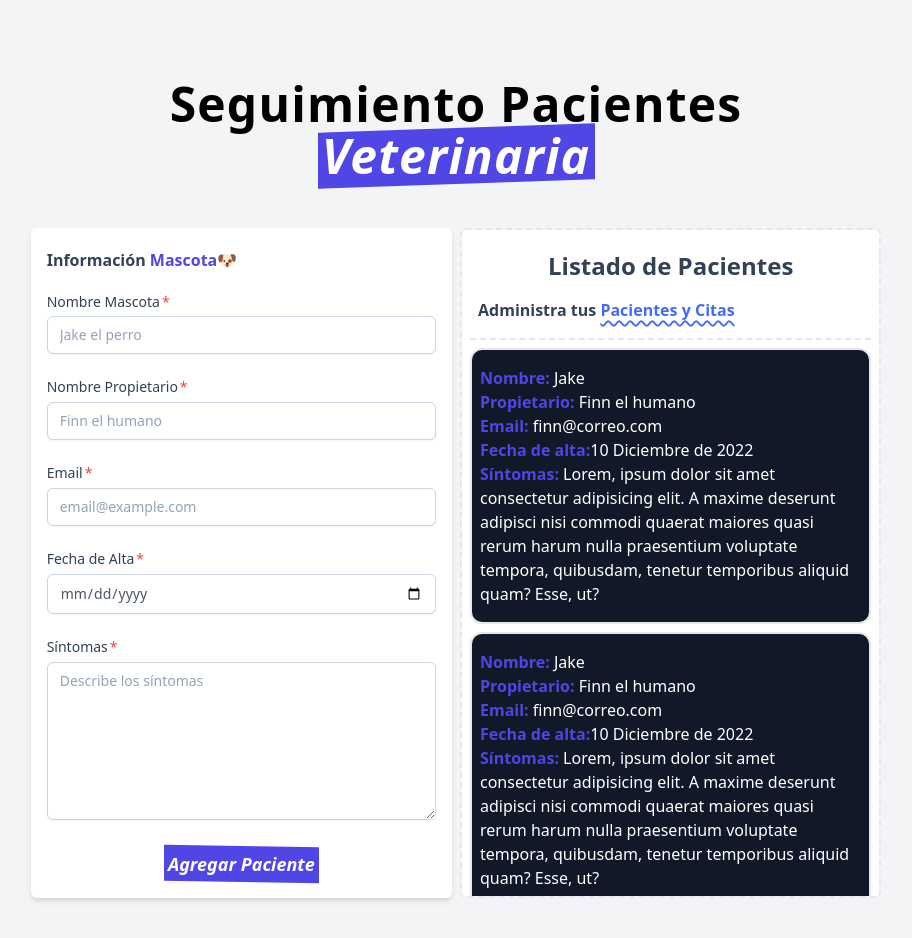
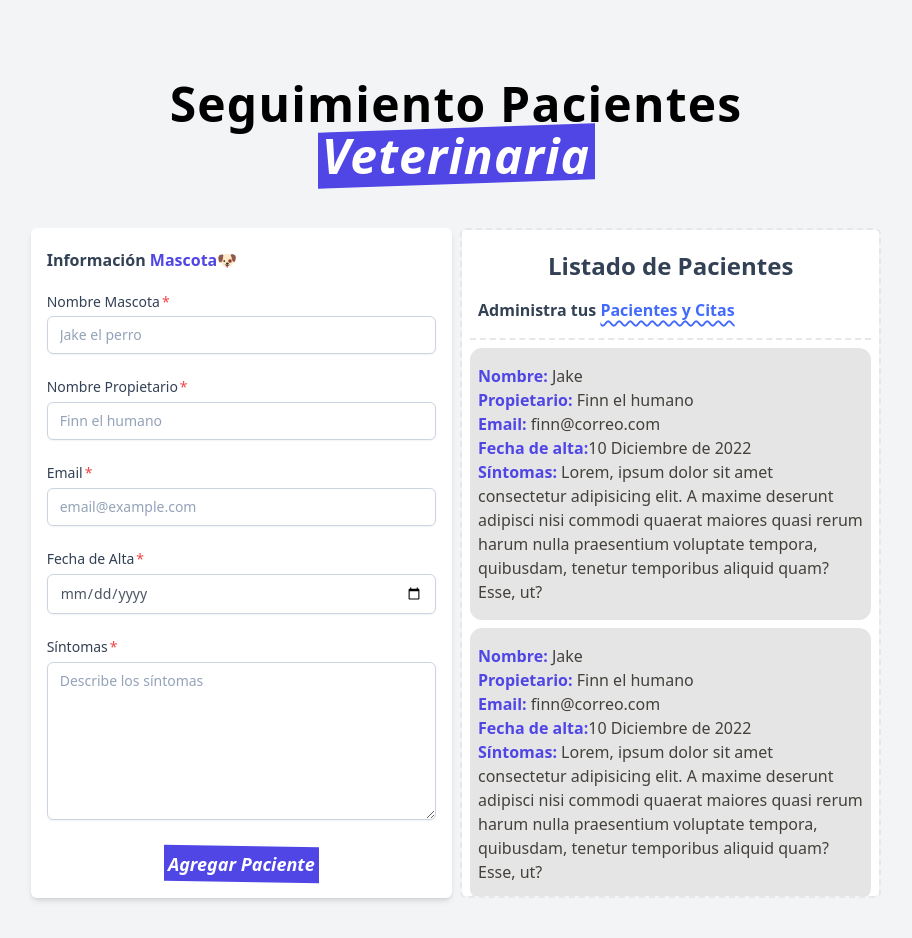
Before and after one commit to DanielRoman11/veterinaria-react, a React (Vite) app: page / in a window 1280 px wide. Shown: the whole page, without its empty margins (184-1096 px from the left). Built offline with nearby package versions, Linux system fonts and the light colour scheme.

Commit message:
fix: dark mode styles fixed

```diff
--- a/src/App.css
+++ b/src/App.css
@@ -621,12 +621,12 @@ video {
   display: flex;
 }
 
-.max-h-96 {
-  max-height: 24rem;
+.max-h-\[670px\] {
+  max-height: 670px;
 }
 
-.max-h-\[670px\] {
-  max-height: 670px;
+.min-h-\[670px\] {
+  min-height: 670px;
 }
 
 .min-h-screen {
@@ -641,15 +641,15 @@ video {
   width: 100%;
 }
 
+.border-spacing-5 {
+  --tw-border-spacing-x: 1.25rem;
+  --tw-border-spacing-y: 1.25rem;
+  border-spacing: var(--tw-border-spacing-x) var(--tw-border-spacing-y);
+}
+
 .border-spacing-2 {
   --tw-border-spacing-x: 0.5rem;
   --tw-border-spacing-y: 0.5rem;
-  border-spacing: var(--tw-border-spacing-x) var(--tw-border-spacing-y);
-}
-
-.border-spacing-5 {
-  --tw-border-spacing-x: 1.25rem;
-  --tw-border-spacing-y: 1.25rem;
   border-spacing: var(--tw-border-spacing-x) var(--tw-border-spacing-y);
 }
 
@@ -657,44 +657,13 @@ video {
   scroll-snap-type: y var(--tw-scroll-snap-strictness);
 }
 
-.snap-center {
-  scroll-snap-align: center;
-}
-
 .snap-normal {
   scroll-snap-stop: normal;
-}
-
-.scroll-m-2 {
-  scroll-margin: 0.5rem;
-}
-
-.scroll-me-7 {
-  scroll-margin-inline-end: 1.75rem;
-}
-
-.scroll-py-11 {
-  scroll-padding-top: 2.75rem;
-  scroll-padding-bottom: 2.75rem;
-}
-
-.scroll-px-2 {
-  scroll-padding-left: 0.5rem;
-  scroll-padding-right: 0.5rem;
-}
-
-.scroll-px-4 {
-  scroll-padding-left: 1rem;
-  scroll-padding-right: 1rem;
 }
 
 .scroll-py-4 {
   scroll-padding-top: 1rem;
   scroll-padding-bottom: 1rem;
-}
-
-.scroll-ps-2 {
-  scroll-padding-inline-start: 0.5rem;
 }
 
 .scroll-ps-10 {
@@ -713,32 +682,20 @@ video {
   gap: 0.5rem;
 }
 
+.space-y-2 > :not([hidden]) ~ :not([hidden]) {
+  --tw-space-y-reverse: 0;
+  margin-top: calc(0.5rem * calc(1 - var(--tw-space-y-reverse)));
+  margin-bottom: calc(0.5rem * var(--tw-space-y-reverse));
+}
+
 .space-y-5 > :not([hidden]) ~ :not([hidden]) {
   --tw-space-y-reverse: 0;
   margin-top: calc(1.25rem * calc(1 - var(--tw-space-y-reverse)));
   margin-bottom: calc(1.25rem * var(--tw-space-y-reverse));
 }
 
-.space-y-2 > :not([hidden]) ~ :not([hidden]) {
-  --tw-space-y-reverse: 0;
-  margin-top: calc(0.5rem * calc(1 - var(--tw-space-y-reverse)));
-  margin-bottom: calc(0.5rem * var(--tw-space-y-reverse));
-}
-
-.overflow-hidden {
-  overflow: hidden;
-}
-
-.overflow-y-auto {
-  overflow-y: auto;
-}
-
 .overflow-y-scroll {
   overflow-y: scroll;
-}
-
-.scroll-smooth {
-  scroll-behavior: smooth;
 }
 
 .rounded-md {
@@ -747,6 +704,16 @@ video {
 
 .rounded-xl {
   border-radius: 0.75rem;
+}
+
+.rounded-b-lg {
+  border-bottom-right-radius: 0.5rem;
+  border-bottom-left-radius: 0.5rem;
+}
+
+.rounded-t-none {
+  border-top-left-radius: 0px;
+  border-top-right-radius: 0px;
 }
 
 .border {
@@ -765,8 +732,17 @@ video {
   border-style: dashed;
 }
 
+.border-dotted {
+  border-style: dotted;
+}
+
 .border-double {
   border-style: double;
+}
+
+.border-blue-700 {
+  --tw-border-opacity: 1;
+  border-color: rgb(29 78 216 / var(--tw-border-opacity));
 }
 
 .border-slate-300 {
@@ -779,38 +755,19 @@ video {
   background-color: rgb(243 244 246 / var(--tw-bg-opacity));
 }
 
+.bg-neutral-100 {
+  --tw-bg-opacity: 1;
+  background-color: rgb(245 245 245 / var(--tw-bg-opacity));
+}
+
 .bg-white {
   --tw-bg-opacity: 1;
   background-color: rgb(255 255 255 / var(--tw-bg-opacity));
 }
 
-.bg-gray-500 {
+.bg-neutral-200 {
   --tw-bg-opacity: 1;
-  background-color: rgb(107 114 128 / var(--tw-bg-opacity));
-}
-
-.bg-gray-400 {
-  --tw-bg-opacity: 1;
-  background-color: rgb(156 163 175 / var(--tw-bg-opacity));
-}
-
-.bg-gray-600 {
-  --tw-bg-opacity: 1;
-  background-color: rgb(75 85 99 / var(--tw-bg-opacity));
-}
-
-.bg-gray-800 {
-  --tw-bg-opacity: 1;
-  background-color: rgb(31 41 55 / var(--tw-bg-opacity));
-}
-
-.bg-gray-900 {
-  --tw-bg-opacity: 1;
-  background-color: rgb(17 24 39 / var(--tw-bg-opacity));
-}
-
-.p-4 {
-  padding: 1rem;
+  background-color: rgb(229 229 229 / var(--tw-bg-opacity));
 }
 
 .px-2 {
@@ -833,22 +790,14 @@ video {
   padding-bottom: 0.5rem;
 }
 
-.py-5 {
-  padding-top: 1.25rem;
-  padding-bottom: 1.25rem;
-}
-
 .py-4 {
   padding-top: 1rem;
   padding-bottom: 1rem;
 }
 
-.pb-3 {
-  padding-bottom: 0.75rem;
-}
-
-.pb-4 {
-  padding-bottom: 1rem;
+.py-5 {
+  padding-top: 1.25rem;
+  padding-bottom: 1.25rem;
 }
 
 .text-center {
@@ -877,10 +826,6 @@ video {
 
 .font-bold {
   font-weight: 700;
-}
-
-.font-light {
-  font-weight: 300;
 }
 
 .font-medium {
@@ -933,14 +878,14 @@ video {
   color: rgb(51 65 85 / var(--tw-text-opacity));
 }
 
+.text-stone-700 {
+  --tw-text-opacity: 1;
+  color: rgb(68 64 60 / var(--tw-text-opacity));
+}
+
 .text-white {
   --tw-text-opacity: 1;
   color: rgb(255 255 255 / var(--tw-text-opacity));
-}
-
-.text-yellow-300 {
-  --tw-text-opacity: 1;
-  color: rgb(253 224 71 / var(--tw-text-opacity));
 }
 
 .underline {
@@ -980,10 +925,6 @@ video {
 .placeholder-slate-400::placeholder {
   --tw-placeholder-opacity: 1;
   color: rgb(148 163 184 / var(--tw-placeholder-opacity));
-}
-
-.bg-blend-darken {
-  background-blend-mode: darken;
 }
 
 .shadow-md {
@@ -1097,6 +1038,11 @@ video {
 }
 
 @media (prefers-color-scheme: dark) {
+  .dark\:bg-gray-900 {
+    --tw-bg-opacity: 1;
+    background-color: rgb(17 24 39 / var(--tw-bg-opacity));
+  }
+
   .dark\:bg-slate-200 {
     --tw-bg-opacity: 1;
     background-color: rgb(226 232 240 / var(--tw-bg-opacity));
@@ -1125,6 +1071,11 @@ video {
   .dark\:text-white {
     --tw-text-opacity: 1;
     color: rgb(255 255 255 / var(--tw-text-opacity));
+  }
+
+  .dark\:text-slate-300 {
+    --tw-text-opacity: 1;
+    color: rgb(203 213 225 / var(--tw-text-opacity));
   }
 
   .dark\:decoration-\[\#FFFB26\] {
--- a/src/components/ListadoPacientes.jsx
+++ b/src/components/ListadoPacientes.jsx
@@ -3,7 +3,7 @@ import Paciente from "./Paciente";
 export default function ListadoPacientes() {
   return (
     <div className="sm:w-1/2 lg:w-1/3 max-h-[670px] overflow-y-scroll border-2 border-dashed rounded-md scroll-py-4 snap-y snap-normal scroll-ps-10">
-      <section className="bg-white dark:bg-slate-800 text-slate-700  dark:text-slate-200 px-2 py-5">
+      <section className="bg-white dark:bg-slate-800 text-slate-700  dark:text-slate-300 px-2 py-5">
         <h2 className="mx-auto text-center text-2xl font-bold">Listado de Pacientes</h2>
         <legend className="font-bold border-b-2 border-dashed border-spacing-5 py-4 px-2">Administra tus {""}
           <span className="underline text-[#426AFC] dark:text-[#FFFB26] decoration-[#426AFC] dark:decoration-[#FFFB26] underline-offset-4 decoration-wavy decoration-2">
--- a/src/components/Paciente.jsx
+++ b/src/components/Paciente.jsx
@@ -1,24 +1,24 @@
 export default function Paciente() {
  return (
-  <article className="py-4 px-2 border-2 border-double rounded-xl bg-gray-900">
-    <p className="font-bold text-indigo-600">Nombre: {""}
-      <span className="font-normal text-white">Jake</span>
+  <article className="py-4 px-2 rounded-xl bg-neutral-200 dark:bg-gray-900">
+    <p className="font-semibold text-indigo-600">Nombre: {""}
+      <span className="font-normal text-stone-700 dark:text-white">Jake</span>
     </p>
 
-    <p className="font-bold text-indigo-600">Propietario: {""}
-      <span className="font-normal text-white">Finn el humano</span>
+    <p className="font-semibold text-indigo-600">Propietario: {""}
+      <span className="font-normal text-stone-700 dark:text-white">Finn el humano</span>
     </p>
 
-    <p className="font-bold text-indigo-600">Email: {""}
-      <span className="font-normal text-white">finn@correo.com</span>
+    <p className="font-semibold text-indigo-600">Email: {""}
+      <span className="font-normal text-stone-700 dark:text-white">finn@correo.com</span>
     </p>
 
-    <p className="font-bold text-indigo-600">Fecha  {""}de alta:
-      <span className="font-normal text-white">10 Diciembre de 2022</span>
+    <p className="font-semibold text-indigo-600">Fecha  {""}de alta:
+      <span className="font-normal text-stone-700 dark:text-white">10 Diciembre de 2022</span>
     </p>
 
-    <p className="font-bold text-indigo-600">Síntomas: {""}
-      <span className="font-normal text-white">Lorem, ipsum dolor sit amet consectetur adipisicing elit. A maxime deserunt adipisci nisi commodi quaerat maiores quasi rerum harum nulla praesentium voluptate tempora, quibusdam, tenetur temporibus aliquid quam? Esse, ut?
+    <p className="font-semibold text-indigo-600">Síntomas: {""}
+      <span className="font-normal text-stone-700 dark:text-white">Lorem, ipsum dolor sit amet consectetur adipisicing elit. A maxime deserunt adipisci nisi commodi quaerat maiores quasi rerum harum nulla praesentium voluptate tempora, quibusdam, tenetur temporibus aliquid quam? Esse, ut?
       </span>
     </p>
   </article>
```
Also changed, not shown: src/components/Formulario.jsx (+7 -7 lines).
